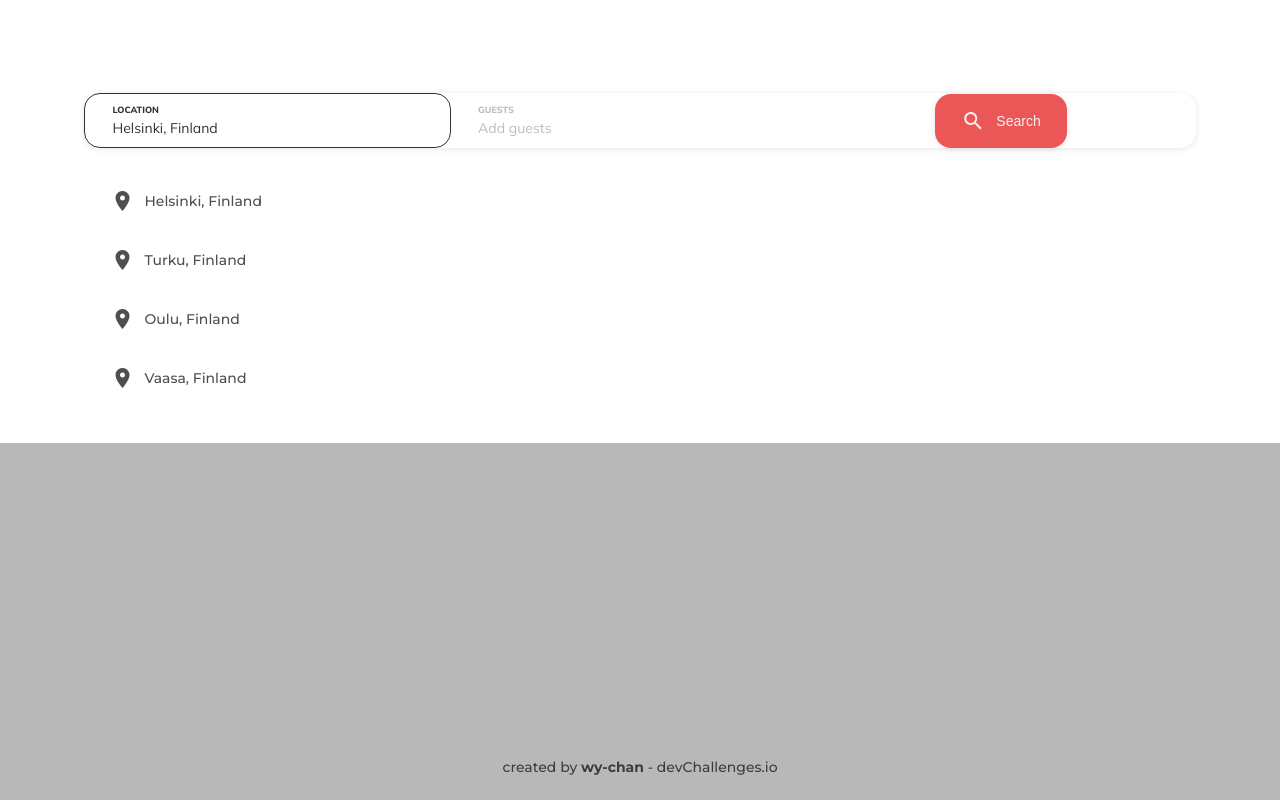
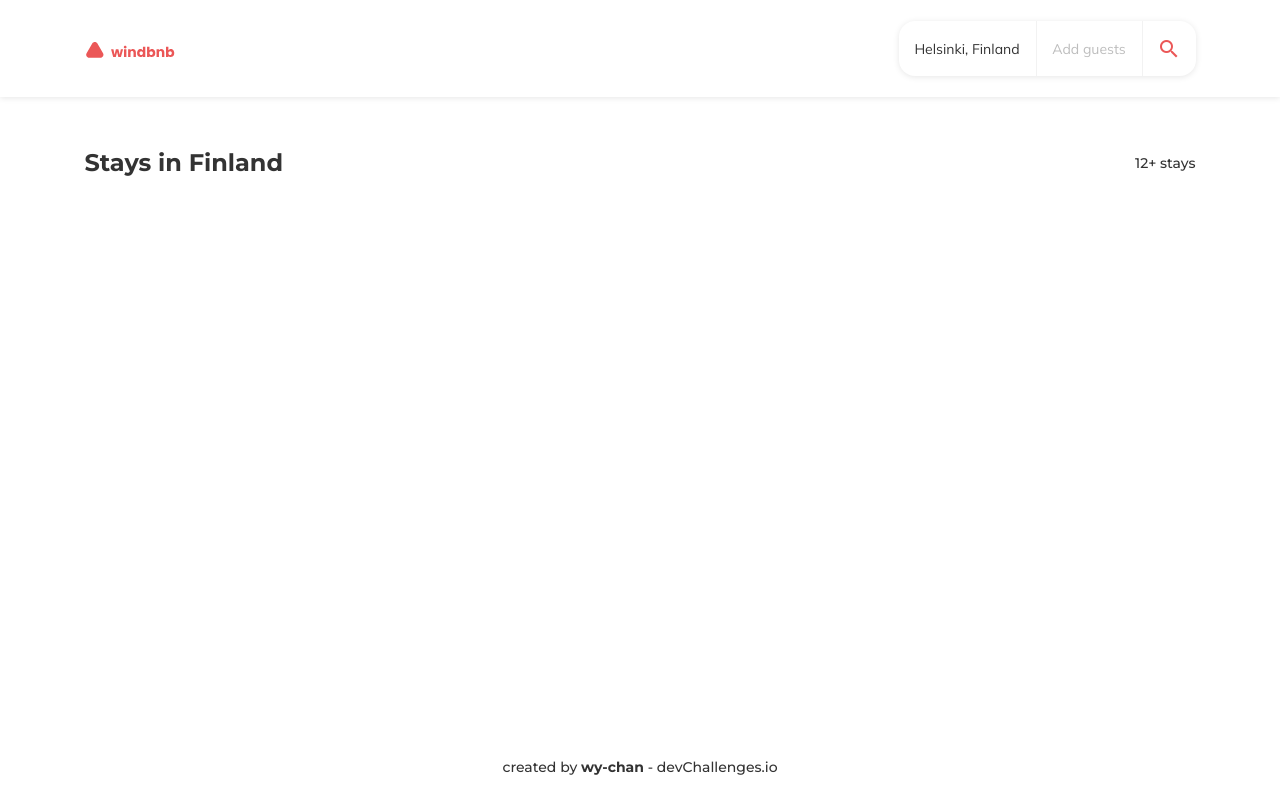
Before and after one commit to wy-chan/devchallenges_Windbnb, a plain HTML site: page index.html in a window 1280 px wide. Drawn offline with nearby package versions, Linux system fonts and the light colour scheme.

Commit message:
Update index.html

```diff
--- a/index.html
+++ b/index.html
@@ -24,7 +24,7 @@
 <button class="search-btn-s material-icons search-icon">search</button>
 </div>
 </nav>
-<nav id="navbar-expand" class="">
+<nav id="navbar-expand" class="hidden">
 <div class="navbar-expand-box">
 <div class="search-bar-expand">
 <button id="search-location-l" class="search-btn-l search-location-l search-option search-option-l search-active search-focus">
```
